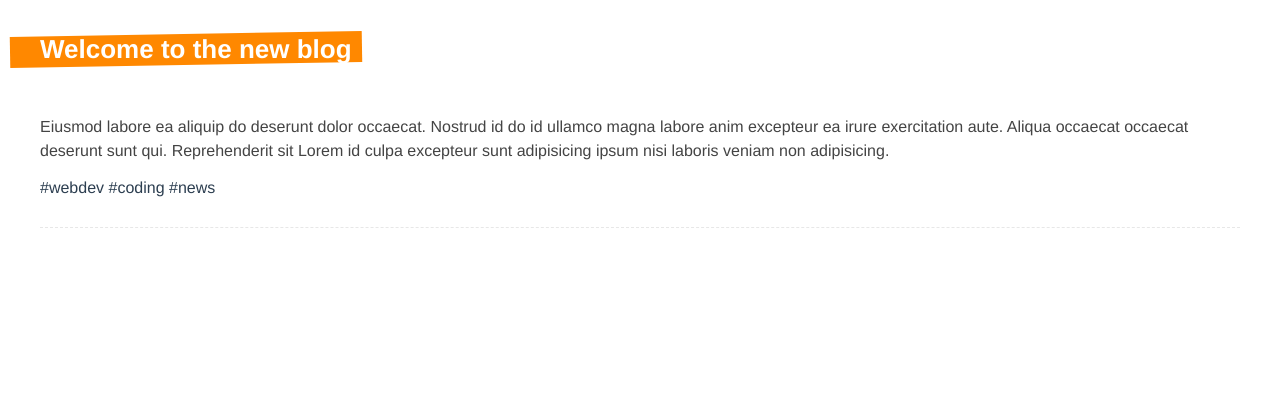
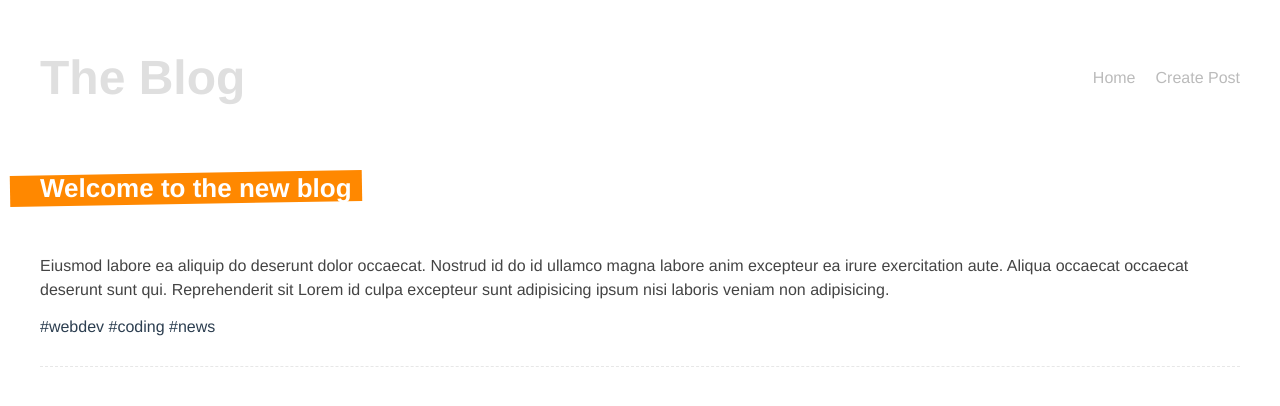
Before and after one commit to gnoul4869/my-blog, a Vue app: page /posts/1 in a window 1280 px wide. Shown: the top 406 px of the page. Built offline with nearby package versions, Linux system fonts and the light colour scheme; data requests are answered from the project's data file.

Commit message:
Create Navbar

```diff
--- a/src/App.vue
+++ b/src/App.vue
@@ -1,6 +1,16 @@
 <template>
+    <Navbar />
     <router-view />
 </template>
+
+<script>
+import Navbar from './components/Navbar.vue';
+
+export default {
+    name: 'App',
+    components: { Navbar },
+};
+</script>
 
 <style>
 #app {
--- /dev/null
+++ b/src/components/Navbar.vue
@@ -0,0 +1,37 @@
+<template>
+    <header>
+        <h1>The Blog</h1>
+        <nav>
+            <router-link :to="{ name: 'Home' }">Home</router-link>
+            <router-link :to="{ name: 'Create' }">Create Post</router-link>
+        </nav>
+    </header>
+</template>
+
+<script>
+export default {};
+</script>
+
+<style>
+header {
+    display: flex;
+    justify-content: space-between;
+    align-items: center;
+    max-width: 1200px;
+    margin: 0 auto;
+    padding: 10px;
+}
+header h1 {
+    color: #dfdfdf;
+    font-size: 48px;
+}
+header a {
+    color: #bbb;
+    text-decoration: none;
+    margin-left: 20px;
+}
+header a.router-link-active {
+    color: #444;
+    font-weight: bold;
+}
+</style>
```
